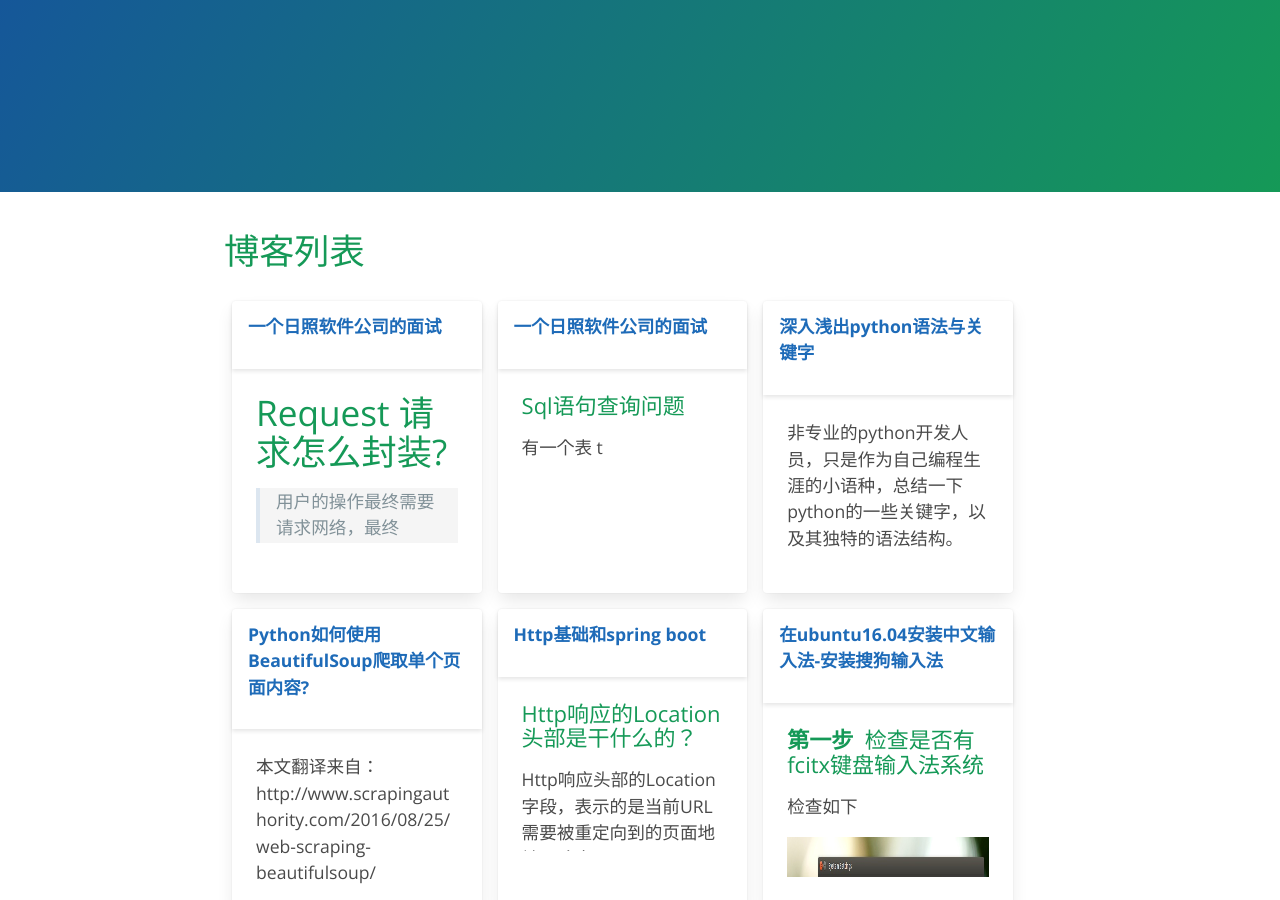
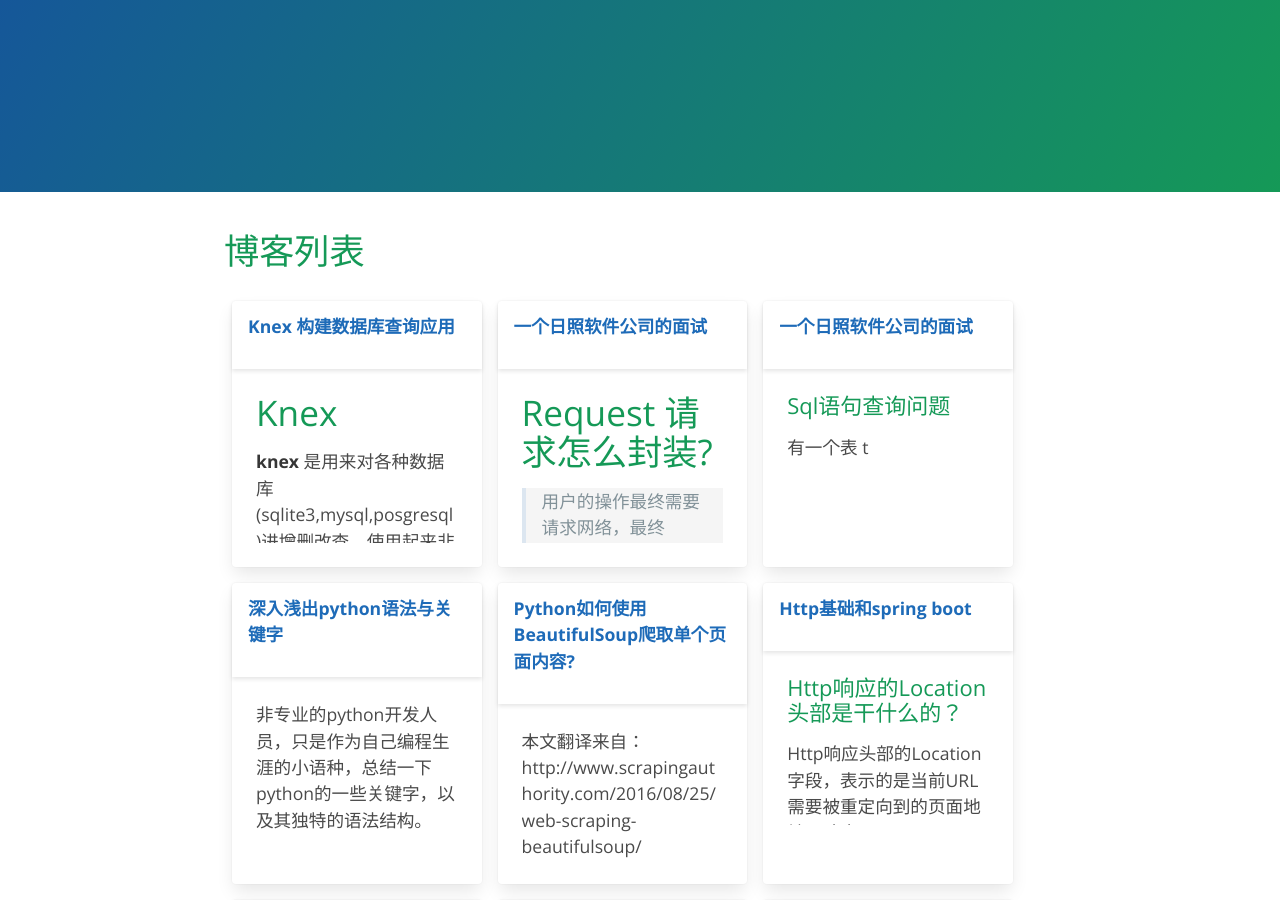
Before and after one commit to qiaojun2016/qiaojun2016.github.io, a Jekyll site: the page built from blog/index.html, in a window 1280 px wide and 900 px high. Built offline with Jekyll 4.4.1, drawn with Linux system fonts in a browser that asks for light colours.

Commit message:
Update and rename knex.md to 2021-04-02-knex.md

```diff
--- a/_posts/knex.md
+++ b/_posts/2021-04-02-knex.md
@@ -1,3 +1,9 @@
+---
+title: Knex 构建数据库查询应用
+tagline: 后台开发
+layout: page
+---
+
 # Knex
 
 **knex** 是用来对各种数据库(sqlite3,mysql,posgresql)进增删改查。使用起来非常简单。特别是业务比较简单，侧重于数据查询。并且通过knex就可以创建相关的表结构。
```
